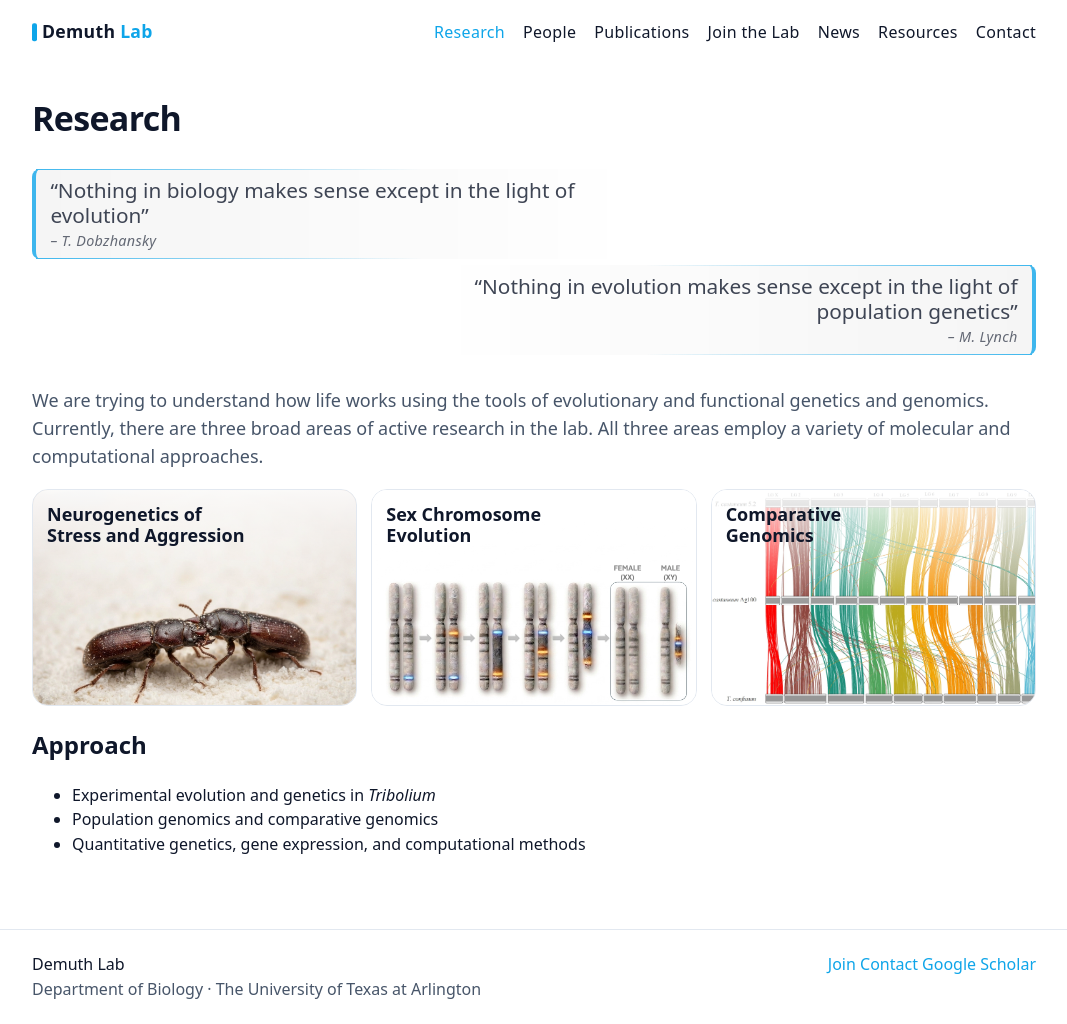
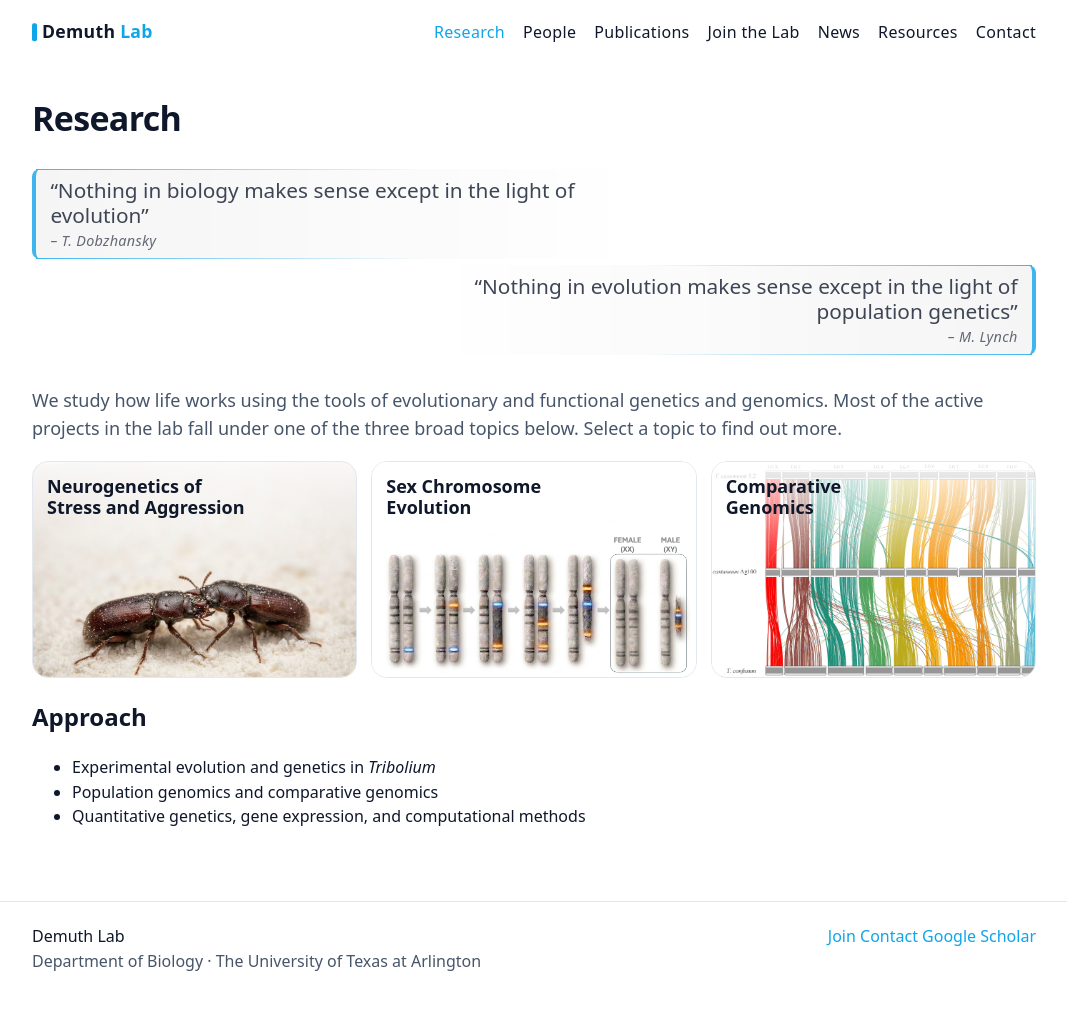
Before and after one commit to demuth-lab/demuth-lab.github.io, a Jekyll site: the page built from research/index.md, in a window 1280 px wide and 1024 px high. Shown: the whole window, without its empty margins (106-1173 px from the left). Built offline with Jekyll 4.4.1, drawn with Linux system fonts in a browser that asks for light colours.

Commit message:
Update index.md

```diff
--- a/research/index.md
+++ b/research/index.md
@@ -15,7 +15,7 @@ title: "Research"
 
 </div>
 
-<p class="lede">We are trying to understand how life works using the tools of evolutionary and functional genetics and genomics.  Currently, there are three broad areas of active research in the lab.  All three areas employ a variety of molecular and computational approaches.
+<p class="lede">We study how life works using the tools of evolutionary and functional genetics and genomics.  Most of the active projects in the lab fall under one of the three broad topics below. Select a topic to find out more.
 </p>
 
 <div class="cards">
```
